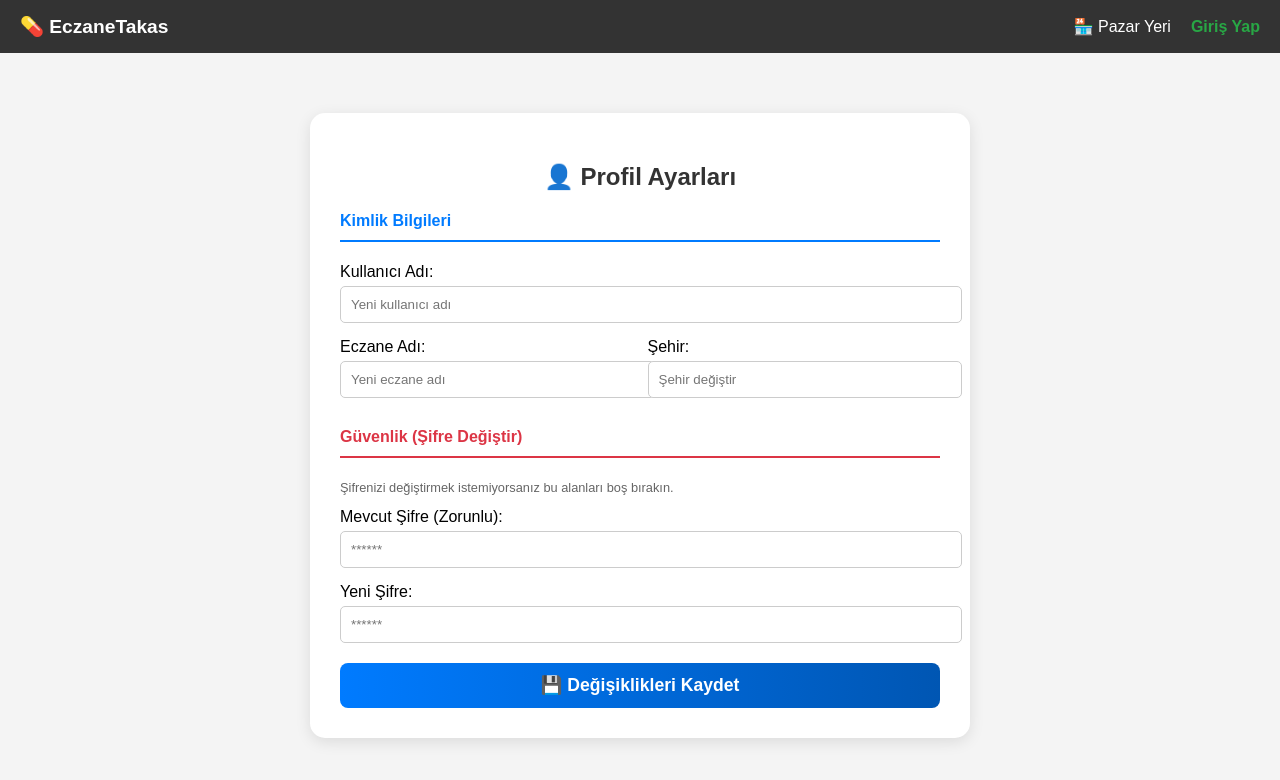
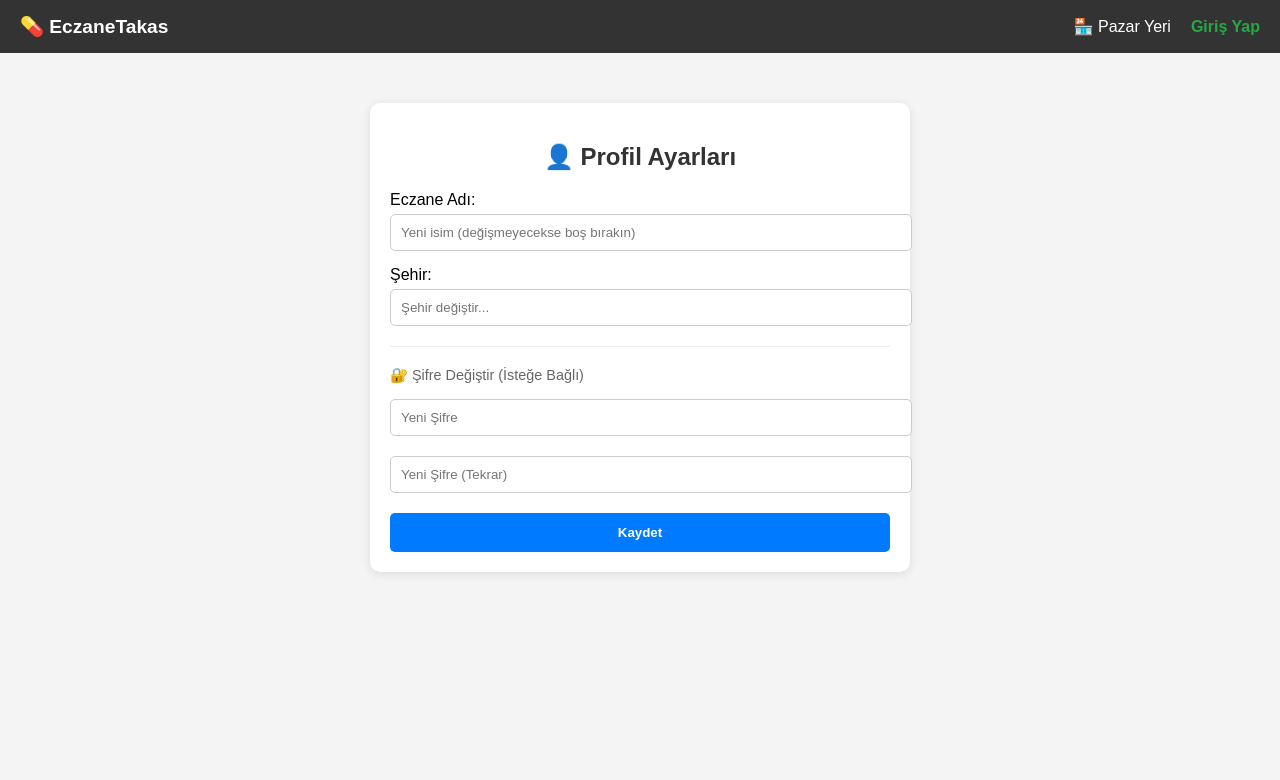
Before and after one commit to ismail476948-ui/eczane-takas-app, a React app in the folder frontend/: page /profile in a window 1280 px wide. Shown: the top 780 px of the page. Built offline with nearby package versions, Linux system fonts and the light colour scheme; no server answers; the HTML template or start-up script is replaced by a standard one.

Commit message:
Profil ve Siparis hatalari duzeltildi

```diff
--- a/frontend/src/pages/Profile.jsx
+++ b/frontend/src/pages/Profile.jsx
@@ -1,92 +1,122 @@
 import { useState, useEffect } from 'react';
 import axios from 'axios';
+import { toast } from 'react-toastify';
 
 function Profile() {
-  const [formData, setFormData] = useState({
-    username: '',
-    pharmacyName: '',
-    city: '',
-    currentPassword: '',
-    newPassword: ''
-  });
+  const [user, setUser] = useState({ pharmacyName: '', city: '', email: '' });
+  const [passwords, setPasswords] = useState({ newPassword: '', confirmPassword: '' });
+  const [loading, setLoading] = useState(false);
 
   const token = localStorage.getItem('token');
+  const userId = localStorage.getItem('userId');
 
-  // Mevcut bilgileri çek (Aslında localStorage'dan alabiliriz ama güncel olsun diye istek atabiliriz veya direkt formda gösterebiliriz. Basitlik için localStorage kullanıyoruz)
+  // Mevcut bilgileri çek (Admin panelindeki user listesinden veya token'dan alabiliriz ama en temiz user verisi için endpoint yapmadık, o yüzden localStorage'ı kullanacağız veya login'de gelen veriyi)
+  // En sağlıklısı backend'e "beni getir" (`/me`) rotası eklemektir ama işi uzatmamak için
+  // Admin rotasını kullanarak kendi verimizi çekeceğiz veya direkt login bilgilerini kullanacağız.
+  // Burada basitlik adına localStorage'daki ismi gösterip, inputları boş başlatabiliriz.
+  // YA DA: Backend'den çekelim.
+
   useEffect(() => {
-    // Gerçek uygulamada buraya /api/auth/me gibi bir istek atılır.
+    // Profil bilgilerini çekmek için basit bir istek (auth check gibi)
     // Şimdilik inputları boş bırakıyorum, kullanıcı değiştirmek istediğini yazar.
-    // Veya localStorage'daki isimi koyalım:
-    setFormData(prev => ({ ...prev, username: localStorage.getItem('username') || '' }));
+    // Mevcut ismi localStorage'dan alalım.
+    const savedName = localStorage.getItem('username');
+    if(savedName) setUser(prev => ({...prev, pharmacyName: savedName}));
   }, []);
 
-  const handleChange = (e) => {
-    setFormData({ ...formData, [e.target.name]: e.target.value });
-  };
+  const handleUpdate = async (e) => {
+    e.preventDefault();
+    if (passwords.newPassword && passwords.newPassword !== passwords.confirmPassword) {
+        return toast.error("Şifreler uyuşmuyor!");
+    }
 
-  const handleSubmit = async (e) => {
-    e.preventDefault();
+    setLoading(true);
     try {
-      const res = await axios.put('/api/auth/update', formData, {
-        headers: { 'x-auth-token': token }
-      });
+        // GÜNCELLEME: Doğru endpoint
+        const res = await axios.put('/api/auth/update', {
+            pharmacyName: user.pharmacyName,
+            city: user.city,
+            password: passwords.newPassword
+        }, {
+            headers: { 'x-auth-token': token }
+        });
 
-      // Başarılı olursa localStorage'ı güncelle
-      localStorage.setItem('username', res.data.username);
+        toast.success("Profil güncellendi!");
 
-      alert("✅ Profil bilgileriniz başarıyla güncellendi!");
-      window.location.reload(); // Sayfayı yenile ki isim her yerde güncellensin
+        // Eğer isim değiştiyse localStorage'ı da güncelle
+        if (user.pharmacyName) {
+            localStorage.setItem('username', user.pharmacyName);
+            // Sayfayı yenile ki üst menüdeki isim de değişsin
+            setTimeout(() => window.location.reload(), 1000);
+        }
+
     } catch (error) {
-      console.error(error);
-      alert(error.response?.data?.message || "Güncelleme başarısız.");
+        console.error(error);
+        toast.error("Güncelleme başarısız.");
+    } finally {
+        setLoading(false);
     }
   };
 
   return (
-    <div style={{ maxWidth: '600px', margin: '40px auto', background: 'white', padding: '30px', borderRadius: '15px', boxShadow: '0 4px 15px rgba(0,0,0,0.1)' }}>
-      <h2 style={{ textAlign: 'center', color: '#333', marginBottom: '20px' }}>👤 Profil Ayarları</h2>
+    <div style={{ maxWidth: '500px', margin: '30px auto', padding: '20px', background: 'white', borderRadius: '10px', boxShadow: '0 2px 10px rgba(0,0,0,0.1)' }}>
+      <h2 style={{ textAlign: 'center', color: '#333' }}>👤 Profil Ayarları</h2>
 
-      <form onSubmit={handleSubmit}>
-
-        {/* BÖLÜM 1: GENEL BİLGİLER */}
-        <h4 style={{ borderBottom: '2px solid #007bff', paddingBottom: '10px', color: '#007bff' }}>Kimlik Bilgileri</h4>
+      <form onSubmit={handleUpdate}>
+        <div style={{ marginBottom: '15px' }}>
+            <label>Eczane Adı:</label>
+            <input
+                type="text"
+                placeholder="Yeni isim (değişmeyecekse boş bırakın)"
+                value={user.pharmacyName}
+                onChange={(e) => setUser({...user, pharmacyName: e.target.value})}
+                style={inputStyle}
+            />
+        </div>
 
         <div style={{ marginBottom: '15px' }}>
-            <label>Kullanıcı Adı:</label>
-            <input type="text" name="username" value={formData.username} onChange={handleChange} placeholder="Yeni kullanıcı adı" style={{ width: '100%', padding: '10px', marginTop: '5px', border: '1px solid #ccc', borderRadius: '5px' }} />
+            <label>Şehir:</label>
+            <input
+                type="text"
+                placeholder="Şehir değiştir..."
+                value={user.city}
+                onChange={(e) => setUser({...user, city: e.target.value})}
+                style={inputStyle}
+            />
         </div>
 
-        <div style={{ display: 'flex', gap: '15px', marginBottom: '15px' }}>
-            <div style={{ flex: 1 }}>
-                <label>Eczane Adı:</label>
-                <input type="text" name="pharmacyName" onChange={handleChange} placeholder="Yeni eczane adı" style={{ width: '100%', padding: '10px', marginTop: '5px', border: '1px solid #ccc', borderRadius: '5px' }} />
-            </div>
-            <div style={{ flex: 1 }}>
-                <label>Şehir:</label>
-                <input type="text" name="city" onChange={handleChange} placeholder="Şehir değiştir" style={{ width: '100%', padding: '10px', marginTop: '5px', border: '1px solid #ccc', borderRadius: '5px' }} />
-            </div>
-        </div>
-
-        {/* BÖLÜM 2: ŞİFRE DEĞİŞTİRME */}
-        <h4 style={{ borderBottom: '2px solid #dc3545', paddingBottom: '10px', color: '#dc3545', marginTop: '30px' }}>Güvenlik (Şifre Değiştir)</h4>
-        <p style={{ fontSize: '0.8em', color: '#666' }}>Şifrenizi değiştirmek istemiyorsanız bu alanları boş bırakın.</p>
+        <hr style={{ margin: '20px 0', border: '0', borderTop: '1px solid #eee' }} />
+        <p style={{ fontSize: '0.9em', color: '#666', marginBottom: '10px' }}>🔐 Şifre Değiştir (İsteğe Bağlı)</p>
 
         <div style={{ marginBottom: '15px' }}>
-            <label>Mevcut Şifre (Zorunlu):</label>
-            <input type="password" name="currentPassword" onChange={handleChange} placeholder="******" style={{ width: '100%', padding: '10px', marginTop: '5px', border: '1px solid #ccc', borderRadius: '5px' }} />
+            <input
+                type="password"
+                placeholder="Yeni Şifre"
+                value={passwords.newPassword}
+                onChange={(e) => setPasswords({...passwords, newPassword: e.target.value})}
+                style={inputStyle}
+            />
         </div>
 
         <div style={{ marginBottom: '20px' }}>
-            <label>Yeni Şifre:</label>
-            <input type="password" name="newPassword" onChange={handleChange} placeholder="******" style={{ width: '100%', padding: '10px', marginTop: '5px', border: '1px solid #ccc', borderRadius: '5px' }} />
+            <input
+                type="password"
+                placeholder="Yeni Şifre (Tekrar)"
+                value={passwords.confirmPassword}
+                onChange={(e) => setPasswords({...passwords, confirmPassword: e.target.value})}
+                style={inputStyle}
+            />
         </div>
 
-        <button type="submit" style={{ width: '100%', padding: '12px', background: 'linear-gradient(to right, #007bff, #0056b3)', color: 'white', border: 'none', borderRadius: '8px', fontSize: '1.1em', cursor: 'pointer', fontWeight: 'bold' }}>
-            💾 Değişiklikleri Kaydet
+        <button type="submit" disabled={loading} style={buttonStyle}>
+            {loading ? 'Kaydediliyor...' : 'Kaydet'}
         </button>
       </form>
     </div>
   );
 }
 
+const inputStyle = { width: '100%', padding: '10px', borderRadius: '5px', border: '1px solid #ccc', marginTop: '5px' };
+const buttonStyle = { width: '100%', padding: '12px', background: '#007bff', color: 'white', border: 'none', borderRadius: '5px', cursor: 'pointer', fontWeight: 'bold' };
+
 export default Profile;
```
Also changed, not shown: 2 other files (tests, documents, lock files or other folders).
